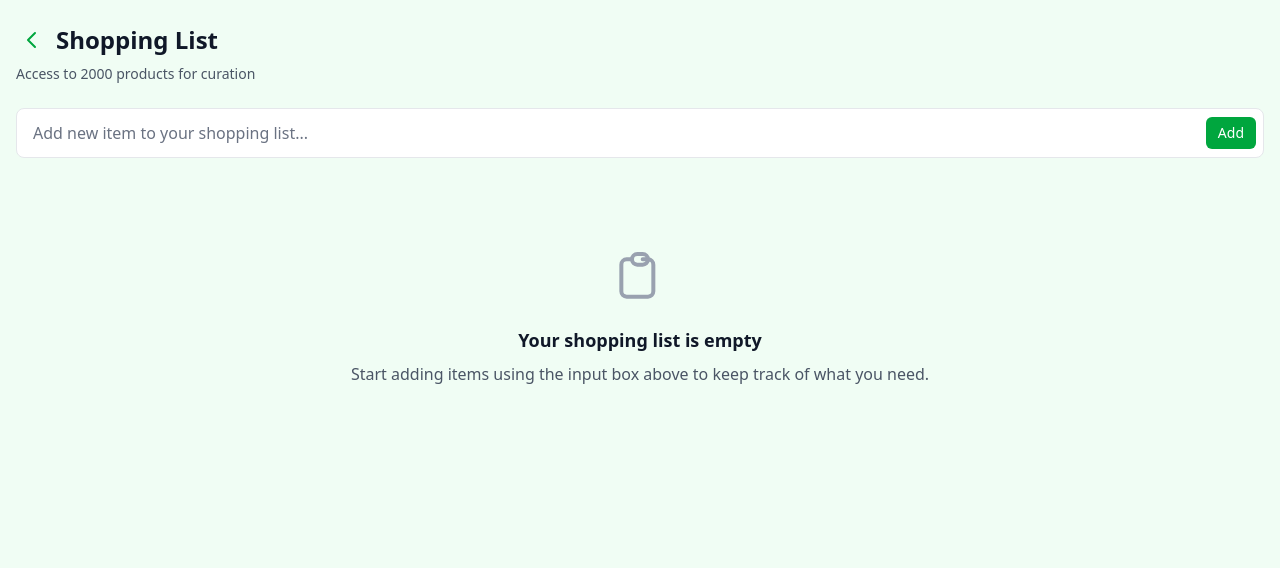
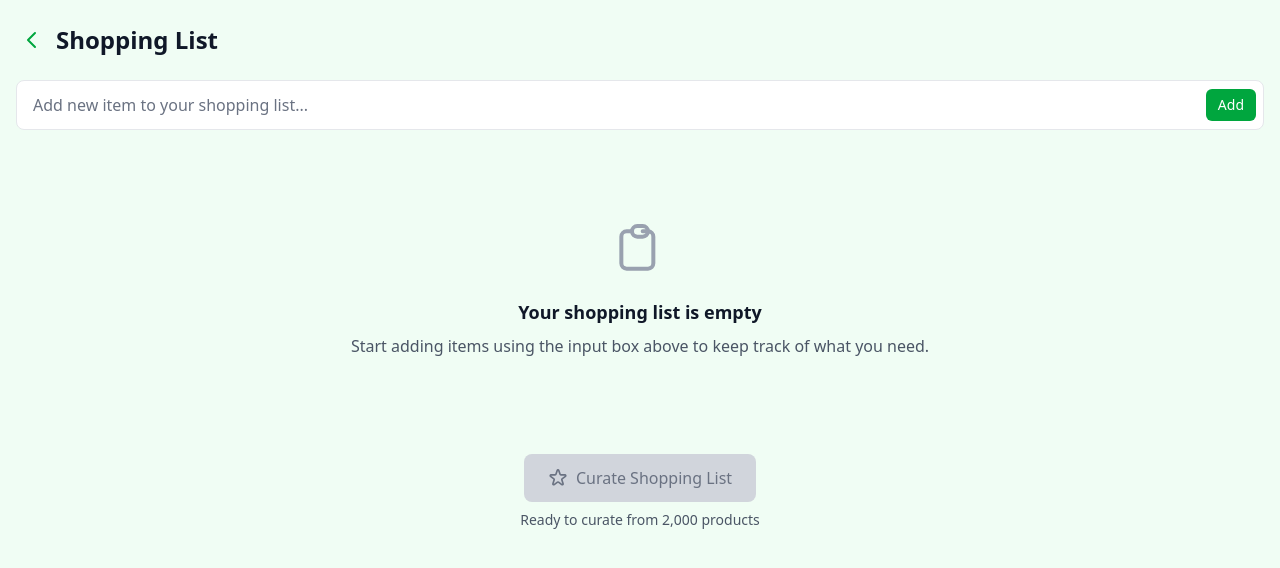
Before and after one commit to VisahanA/GrabDuo, a Next.js app: page /wishlist in a window 1280 px wide. Shown: the top 568 px of the page. Built offline with nearby package versions, Linux system fonts and the light colour scheme.

Commit message:
Curated change

```diff
--- a/src/app/wishlist/page.tsx
+++ b/src/app/wishlist/page.tsx
@@ -10,13 +10,13 @@ export default function WishlistPage() {
   const [newItemInput, setNewItemInput] = useState("");
   const [shoppingList, setShoppingList] = useState<string[]>([]);
   const [isCurateMode, setIsCurateMode] = useState(false);
-  const [curatedProducts, setCuratedProducts] = useState<any[]>([]);
+  const [curatedProducts, setCuratedProducts] = useState<Product[]>([]);
   const [toast, setToast] = useState<string>("");
   const [allProducts, setAllProducts] = useState<Product[]>(products);
-  const [isInitialLoading, setIsInitialLoading] = useState(true);
+  const [isLoadingProducts, setIsLoadingProducts] = useState(true);
   const { addItem, removeItem, updateQuantity, items } = useCart();
 
-  // Load all products on component mount
+  // Load all products when component mounts
   useEffect(() => {
     const loadProducts = async () => {
       try {
@@ -27,7 +27,7 @@ export default function WishlistPage() {
         // Fallback to basic products on error
         setAllProducts(products);
       } finally {
-        setIsInitialLoading(false);
+        setIsLoadingProducts(false);
       }
     };
 
@@ -78,9 +78,8 @@ export default function WishlistPage() {
                item.toLowerCase().includes(product.name.toLowerCase().split(' ')[0]) ||
                product.badge.toLowerCase().includes(item.toLowerCase()) ||
                item.toLowerCase().includes(product.badge.toLowerCase()) ||
-               // Also check brands if available
                (product.brands && product.brands.toLowerCase().includes(item.toLowerCase())) ||
-               (product.brands && item.toLowerCase().includes(product.brands.toLowerCase()));
+               (product.categories && product.categories.toLowerCase().includes(item.toLowerCase()));
       });
     });
 
@@ -99,9 +98,9 @@ export default function WishlistPage() {
           );
         });
       });
-      setCuratedProducts(categoryMatches.slice(0, 20)); // Limit to 20 products
+      setCuratedProducts(categoryMatches.slice(0, 20)); // Show more results since we have more products
     } else {
-      setCuratedProducts(matchedProducts.slice(0, 20)); // Limit to 20 products
+      setCuratedProducts(matchedProducts.slice(0, 20)); // Show more results since we have more products
     }
 
     setIsCurateMode(true);
@@ -139,22 +138,6 @@ export default function WishlistPage() {
       }
     }
   };
-
-  // Show loading state while products are being loaded
-  if (isInitialLoading) {
-    return (
-      <div className="min-h-screen bg-green-50 flex items-center justify-center">
-        <div className="text-center">
-          <svg className="animate-spin h-12 w-12 mx-auto mb-4 text-green-600" fill="none" viewBox="0 0 24 24">
-            <circle className="opacity-25" cx="12" cy="12" r="10" stroke="currentColor" strokeWidth="4" />
-            <path className="opacity-75" fill="currentColor" d="M4 12a8 8 0 018-8V0C5.373 0 0 5.373 0 12h4zm2 5.291A7.962 7.962 0 014 12H0c0 3.042 1.135 5.824 3 7.938l3-2.647z" />
-          </svg>
-          <h2 className="text-xl font-semibold text-gray-900 mb-2">Loading Shopping List</h2>
-          <p className="text-gray-600">Preparing all products for curation...</p>
-        </div>
-      </div>
-    );
-  }
 
   return (
     <div className="min-h-screen bg-green-50 px-4 py-6">
@@ -195,13 +178,6 @@ export default function WishlistPage() {
             {isCurateMode ? "Curated Products" : "Shopping List"}
           </h1>
         </div>
-        {/* Product count indicator */}
-        <p className="text-sm text-gray-600 mt-2">
-          {isCurateMode
-            ? `Found ${curatedProducts.length} matching products from ${allProducts.length} total products`
-            : `Access to ${allProducts.length} products for curation`
-          }
-        </p>
       </div>
 
       {!isCurateMode ? (
@@ -232,7 +208,6 @@ export default function WishlistPage() {
                 onKeyPress={handleKeyPress}
                 className={`w-full ${shoppingList.length > 0 ? 'pl-10' : 'pl-4'} pr-24 py-3 bg-white border border-gray-200 rounded-lg focus:outline-none focus:ring-2 focus:ring-green-500 focus:border-transparent text-gray-900 placeholder-gray-500`}
               />
-
               {newItemInput && (
                 <button
                   onClick={handleClearInput}
@@ -328,17 +303,38 @@ export default function WishlistPage() {
           )}
 
           {/* Curate Shopping List Button */}
-          {shoppingList.length > 0 && (
-            <div className="text-center mt-8">
+          <div className="mt-8 text-center">
             <button
               onClick={handleCurateShoppingList}
-                disabled={shoppingList.length === 0}
+              disabled={shoppingList.length === 0 || isLoadingProducts}
               className={`inline-flex items-center gap-2 px-6 py-3 rounded-lg transition-colors font-medium ${
-                  shoppingList.length === 0
+                shoppingList.length === 0 || isLoadingProducts
                   ? 'bg-gray-300 text-gray-500 cursor-not-allowed'
                   : 'bg-green-600 text-white hover:bg-green-700'
               }`}
             >
+              {isLoadingProducts ? (
+                <>
+                  <svg className="animate-spin h-5 w-5" viewBox="0 0 24 24">
+                    <circle
+                      className="opacity-25"
+                      cx="12"
+                      cy="12"
+                      r="10"
+                      stroke="currentColor"
+                      strokeWidth="4"
+                      fill="none"
+                    />
+                    <path
+                      className="opacity-75"
+                      fill="currentColor"
+                      d="M4 12a8 8 0 018-8v8H4z"
+                    />
+                  </svg>
+                  Loading Products...
+                </>
+              ) : (
+                <>
                   <svg
                     className="w-5 h-5"
                     fill="none"
@@ -353,9 +349,17 @@ export default function WishlistPage() {
                     />
                   </svg>
                   Curate Shopping List
+                </>
+              )}
             </button>
+
+            {/* Show product count when loaded */}
+            {!isLoadingProducts && (
+              <div className="mt-2 text-sm text-gray-600">
+                Ready to curate from {allProducts.length.toLocaleString()} products
               </div>
             )}
+          </div>
         </>
       ) : (
         /* Curated Products View */
@@ -410,66 +414,101 @@ export default function WishlistPage() {
 
                       {/* Product Details */}
                       <div className="flex-1">
-                        <h4 className="font-semibold text-gray-900 mb-1 line-clamp-2">
+                        <div className="flex items-start justify-between">
+                          <div>
+                            <h4 className="font-semibold text-gray-900 text-lg mb-2">
                               {product.name}
                             </h4>
-                        <div className="flex items-center gap-2 mb-2">
                             <span
-                            className={`px-2 py-1 text-xs font-medium rounded-full ${getBadgeStyles(
-                              product.badge
-                            )}`}
+                              className={`inline-block px-2 py-1 text-xs font-medium rounded-full ${getBadgeStyles(product.badge)}`}
                             >
                               {product.badge}
                             </span>
-                          {product.brands && (
-                            <span className="text-xs text-gray-500">
-                              {product.brands}
-                            </span>
-                          )}
                           </div>
-                        <div className="flex items-center justify-between">
-                          <span className="font-bold text-green-600">
+                          <div className="text-right">
+                            <span className="font-bold text-green-600 text-xl">
                               {product.price}
                             </span>
-                          <div className="flex items-center gap-1">
+                          </div>
+                        </div>
+                      </div>
+
+                      {/* Quantity Controls */}
                       {(() => {
                         const cartItem = items.find(item => item.id === product.id);
                         const quantity = cartItem ? cartItem.quantity : 0;
 
-                              return quantity > 0 ? (
-                                <div className="flex items-center gap-1">
+                        if (quantity === 0) {
+                          return (
+                            <button
+                              onClick={() => handleIncreaseQuantity(product)}
+                              className="flex items-center gap-2 px-4 py-2 bg-green-600 text-white rounded-lg hover:bg-green-700 transition-colors font-medium"
+                              title="Add to cart"
+                            >
+                              <svg
+                                className="w-5 h-5"
+                                fill="none"
+                                stroke="currentColor"
+                                viewBox="0 0 24 24"
+                              >
+                                <path
+                                  strokeLinecap="round"
+                                  strokeLinejoin="round"
+                                  strokeWidth={2}
+                                  d="M16 11V7a4 4 0 00-8 0v4M5 9h14l1 12H4L5 9z"
+                                />
+                              </svg>
+                              <span className="text-sm">Add</span>
+                            </button>
+                          );
+                        }
+
+                        return (
+                          <div className="flex items-center gap-1 bg-gray-50 rounded-lg p-1">
                             <button
                               onClick={() => handleDecreaseQuantity(product)}
-                                    className="w-8 h-8 rounded-full bg-green-100 hover:bg-green-200 flex items-center justify-center transition-colors"
+                              className="w-7 h-7 flex items-center justify-center bg-green-100 text-green-700 rounded-md hover:bg-green-200 transition-colors flex-shrink-0"
+                              title="Decrease quantity"
                             >
-                                    <svg className="w-4 h-4 text-green-600" fill="none" stroke="currentColor" viewBox="0 0 24 24">
-                                      <path strokeLinecap="round" strokeLinejoin="round" strokeWidth={2} d="M20 12H4" />
+                              <svg
+                                className="w-3 h-3"
+                                fill="none"
+                                stroke="currentColor"
+                                viewBox="0 0 24 24"
+                              >
+                                <path
+                                  strokeLinecap="round"
+                                  strokeLinejoin="round"
+                                  strokeWidth={3}
+                                  d="M20 12H4"
+                                />
                               </svg>
                             </button>
-                                  <span className="w-8 text-center text-sm font-medium text-gray-700">
+                            <span className="px-2 py-1 text-gray-900 font-bold text-sm min-w-[28px] text-center flex-shrink-0">
                               {quantity}
                             </span>
                             <button
                               onClick={() => handleIncreaseQuantity(product)}
-                                    className="w-8 h-8 rounded-full bg-green-600 hover:bg-green-700 flex items-center justify-center transition-colors"
+                              className="w-7 h-7 flex items-center justify-center bg-green-600 text-white rounded-md hover:bg-green-700 transition-colors flex-shrink-0"
+                              title="Increase quantity"
                             >
-                                    <svg className="w-4 h-4 text-white" fill="none" stroke="currentColor" viewBox="0 0 24 24">
-                                      <path strokeLinecap="round" strokeLinejoin="round" strokeWidth={2} d="M12 6v6m0 0v6m0-6h6m-6 0H6" />
+                              <svg
+                                className="w-3 h-3"
+                                fill="none"
+                                stroke="currentColor"
+                                viewBox="0 0 24 24"
+                              >
+                                <path
+                                  strokeLinecap="round"
+                                  strokeLinejoin="round"
+                                  strokeWidth={3}
+                                  d="M12 4v16m8-8H4"
+                                />
                               </svg>
                             </button>
                           </div>
-                              ) : (
-                                <button
-                                  onClick={() => handleAddToCart(product)}
-                                  className="bg-green-600 text-white px-3 py-1.5 rounded-lg hover:bg-green-700 transition-colors text-sm font-medium"
-                                >
-                                  Add to Cart
-                                </button>
                         );
                       })()}
-                          </div>
-                        </div>
-                      </div>
                     </div>
                   </div>
                                   ))}
```
Lines whose indentation alone changed are shown as unchanged.
